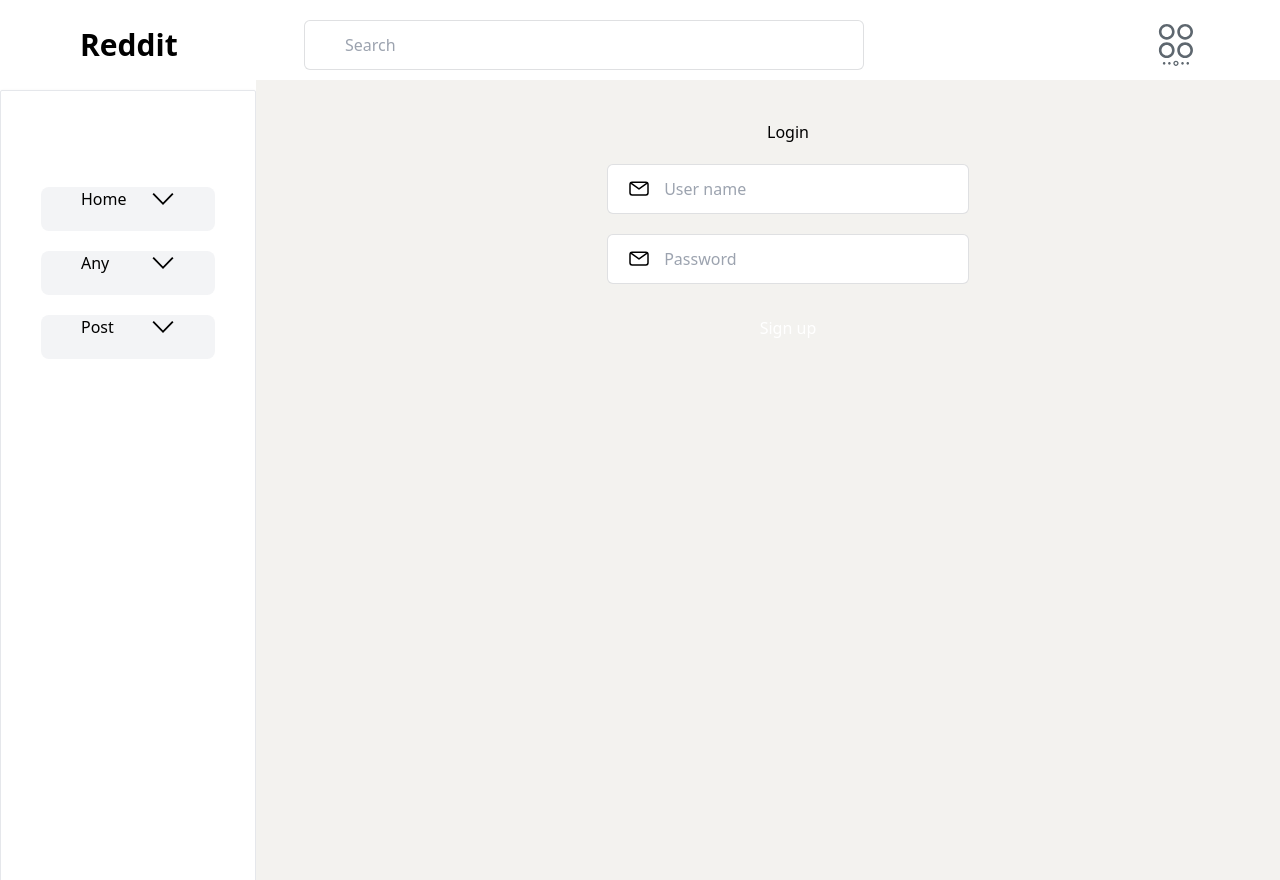
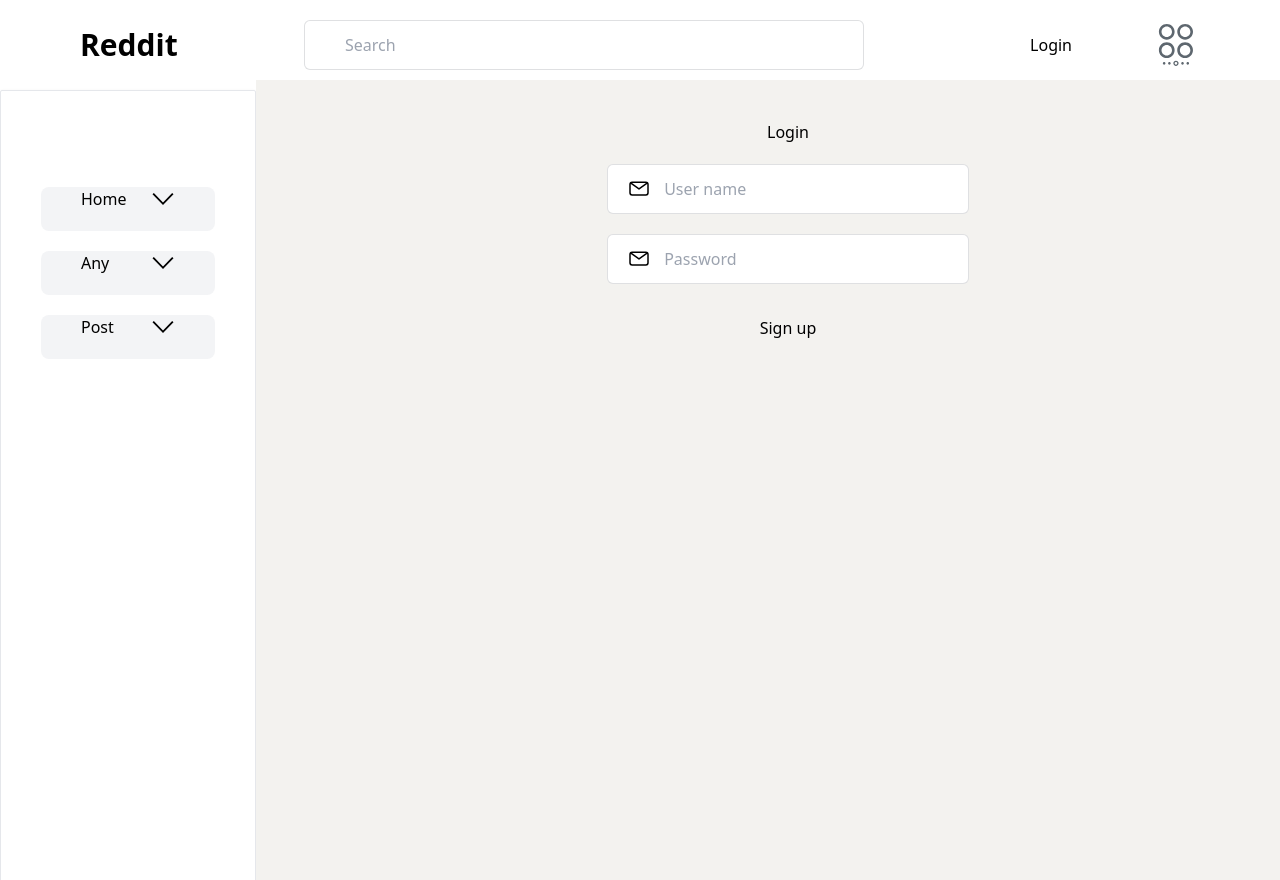
Before and after one commit to Delyc/reddi-fe, a Next.js app: page /login in a window 1280 px wide. Shown: the top 880 px of the page. Built offline with nearby package versions, Linux system fonts and the light colour scheme.

Commit message:
Fix: Fixing button text

```diff
--- a/components/sections/Landing.tsx
+++ b/components/sections/Landing.tsx
@@ -35,7 +35,7 @@
                     </ul>
                     <div className="md:flex gap-10 hidden ">
                         <Button className="bg-white border border-[#eb5b39] text-[#eb5b39] font-bold rounded-[50px]" text="Sign up" />
-                        <Button className="bg-[#eb5b39]" text="Support us" />
+                        <Button className="bg-[#eb5b39] text-white" text="Support us" />
                     </div>
                 </header>
 
@@ -43,7 +43,7 @@
                     <div className="flex flex-col gap-5 mt-10">
                         <h1 className="text-[40px] xl:text-[55px] font-bold text-[#1d4865]">Want anything to be easy with <span className="text-[#eb5b39]">LaslesVPN</span> .</h1>
                         <p className="text-[#4F5665] text-[16px] leading-[30px]">Provide a network for all your needs with ease and fun using LaslesVPN discover interesting features from us.</p>
-                        <Button className="bg-[#eb5b39] w-44 rounded-[5px]" text="Get started" />
+                        <Button className="bg-[#eb5b39] text-white w-44 rounded-[5px]" text="Get started" />
                     </div>
                     <div className="flex xl:justify-center h-[10rem] xl:h-[30rem] ">
                         <Image className="w-5/6 object-contain h-full " src={heroImage} alt="hero image" width={100} height={100} />
--- a/components/ui/Button.tsx
+++ b/components/ui/Button.tsx
@@ -11,7 +11,7 @@
   console.log("disable", disabled)
   return (
     <button
-      className={`${className}  text-white py-3 px-10 rounded-sm`}
+      className={`${className}   py-3 px-10 rounded-sm`}
       type={type}
       onClick={onClick}
       onChange={onChange}
```
